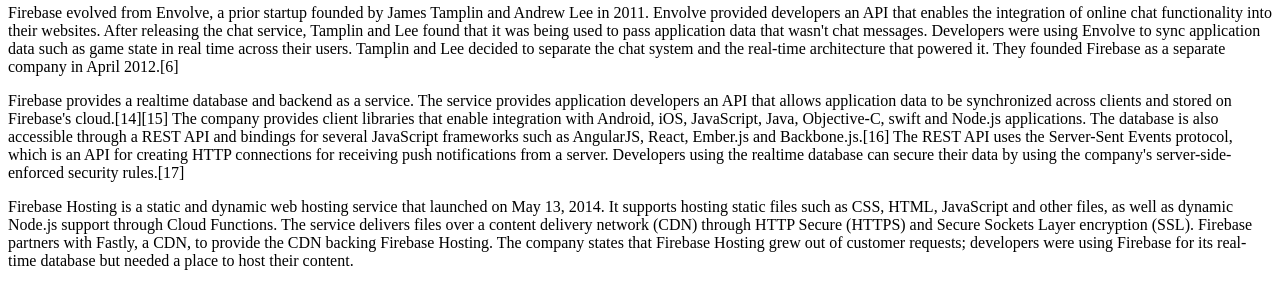
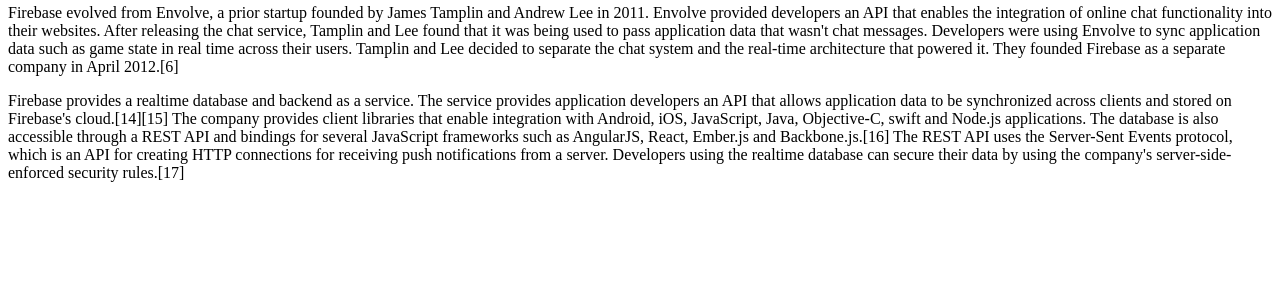
Before and after one commit to gabrieljerin/signIn-or-signUp-using-Firebase, a PHP site: page /landingPage.php in a window 1280 px wide. Shown: the part 866-1152 px from the top of the page. After the commit the page ends 1048 px from the top, so only its background shows below. Run offline with PHP 8.4, Linux system fonts and the light colour scheme.

Commit message:
#ui changes

```diff
--- a/landingPage.php
+++ b/landingPage.php
@@ -19,7 +19,7 @@
                 </div>
             </div>
         </section>
-        <div id="info">
+        <div id="info" class="remove-dotted-lines">
             <section class="sc-cls">
                 <p class="para-cls">
                     Firebase evolved from Envolve, a prior startup founded by James Tamplin and Andrew Lee in 2011. Envolve provided developers an API that enables the integration of online chat functionality into their websites. After releasing the chat service, Tamplin and Lee found that it was being used to pass application data that wasn't chat messages. Developers were using Envolve to sync application data such as game state in real time across their users. Tamplin and Lee decided to separate the chat system and the real-time architecture that powered it. They founded Firebase as a separate company in April 2012.[6]
@@ -27,9 +27,6 @@
                 <p class="para-cls">
                     Firebase provides a realtime database and backend as a service. The service provides application developers an API that allows application data to be synchronized across clients and stored on Firebase's cloud.[14][15] The company provides client libraries that enable integration with Android, iOS, JavaScript, Java, Objective-C, swift and Node.js applications. The database is also accessible through a REST API and bindings for several JavaScript frameworks such as AngularJS, React, Ember.js and Backbone.js.[16] The REST API uses the Server-Sent Events protocol, which is an API for creating HTTP connections for receiving push notifications from a server. Developers using the realtime database can secure their data by using the company's server-side-enforced security rules.[17]
                 </p>
-                <p class="para-cls">
-                    Firebase Hosting is a static and dynamic web hosting service that launched on May 13, 2014. It supports hosting static files such as CSS, HTML, JavaScript and other files, as well as dynamic Node.js support through Cloud Functions. The service delivers files over a content delivery network (CDN) through HTTP Secure (HTTPS) and Secure Sockets Layer encryption (SSL). Firebase partners with Fastly, a CDN, to provide the CDN backing Firebase Hosting. The company states that Firebase Hosting grew out of customer requests; developers were using Firebase for its real-time database but needed a place to host their content.
-                </p>
             </section>
         </div>
         <a id="back-to-top" href="#" class="btn btn-primary btn-lg back-to-top" role="button" title="Click to return on the top page" data-toggle="tooltip" data-placement="left"><span class="glyphicon glyphicon-chevron-up"></span></a>
--- a/menu.php
+++ b/menu.php
@@ -21,9 +21,9 @@
 
           <!-------------------DropDown menu without hover--------------------->
        <ul class="nav navbar-nav navbar-right">
-           <li id="signIn" class="drp-cls"><a class="a-cls-hover" href="#" onclick="showLoginModal(this)"><i class="fa fa-sign-in" aria-hidden="true"></i>Sign in</a></li>
-           <li id="signUp" class="drp-cls"><a class="a-cls-hover" href="#" onclick="showSignUpModal(this)"><i class="fa fa-user-plus" aria-hidden="true"></i>Sign up</a></li>
-           <li id="signOut" class="drp-cls" style="display: none;"><a class="a-cls-hover" href="#" onclick="signOut(this)"><i class="fa fa-sign-out" aria-hidden="true"></i>Sign out</a></li>
+           <li id="signIn" class="drp-cls"><a class="a-cls-hover remove-dotted-lines" href="#" onclick="showLoginModal(this)"><i class="fa fa-sign-in" aria-hidden="true"></i>Sign in</a></li>
+           <li id="signUp" class="drp-cls"><a class="a-cls-hover remove-dotted-lines" href="#" onclick="showSignUpModal(this)"><i class="fa fa-user-plus" aria-hidden="true"></i>Sign up</a></li>
+           <li id="signOut" class="drp-cls" style="display: none;"><a class="a-cls-hover remove-dotted-lines" href="#" onclick="signOut(this)"><i class="fa fa-sign-out" aria-hidden="true"></i>Sign out</a></li>
        </ul>
           <!-------------------------------------------------------------------->
   </div>
```
Also changed, not shown: style1/landingPage.css (+12 -2 lines).
